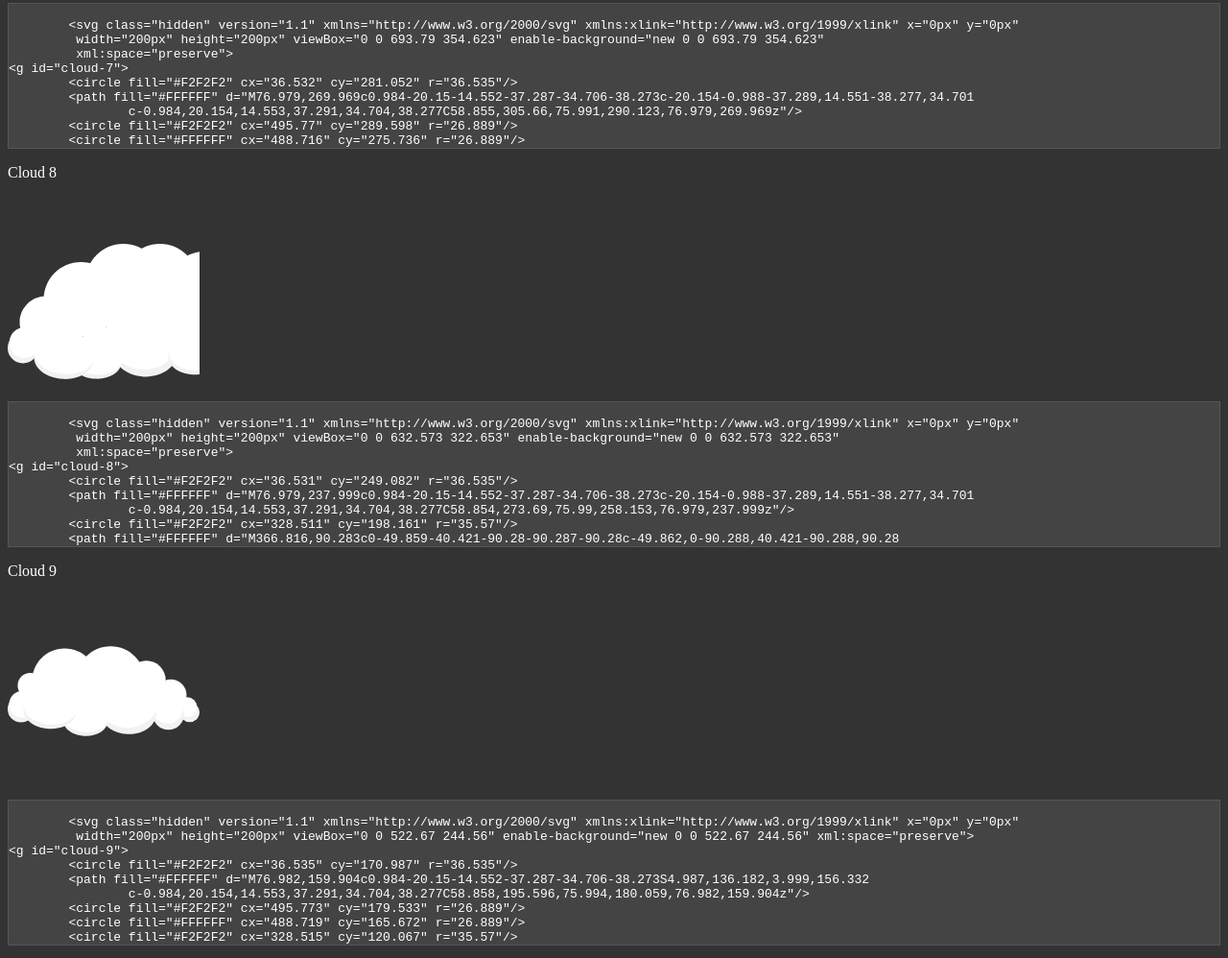
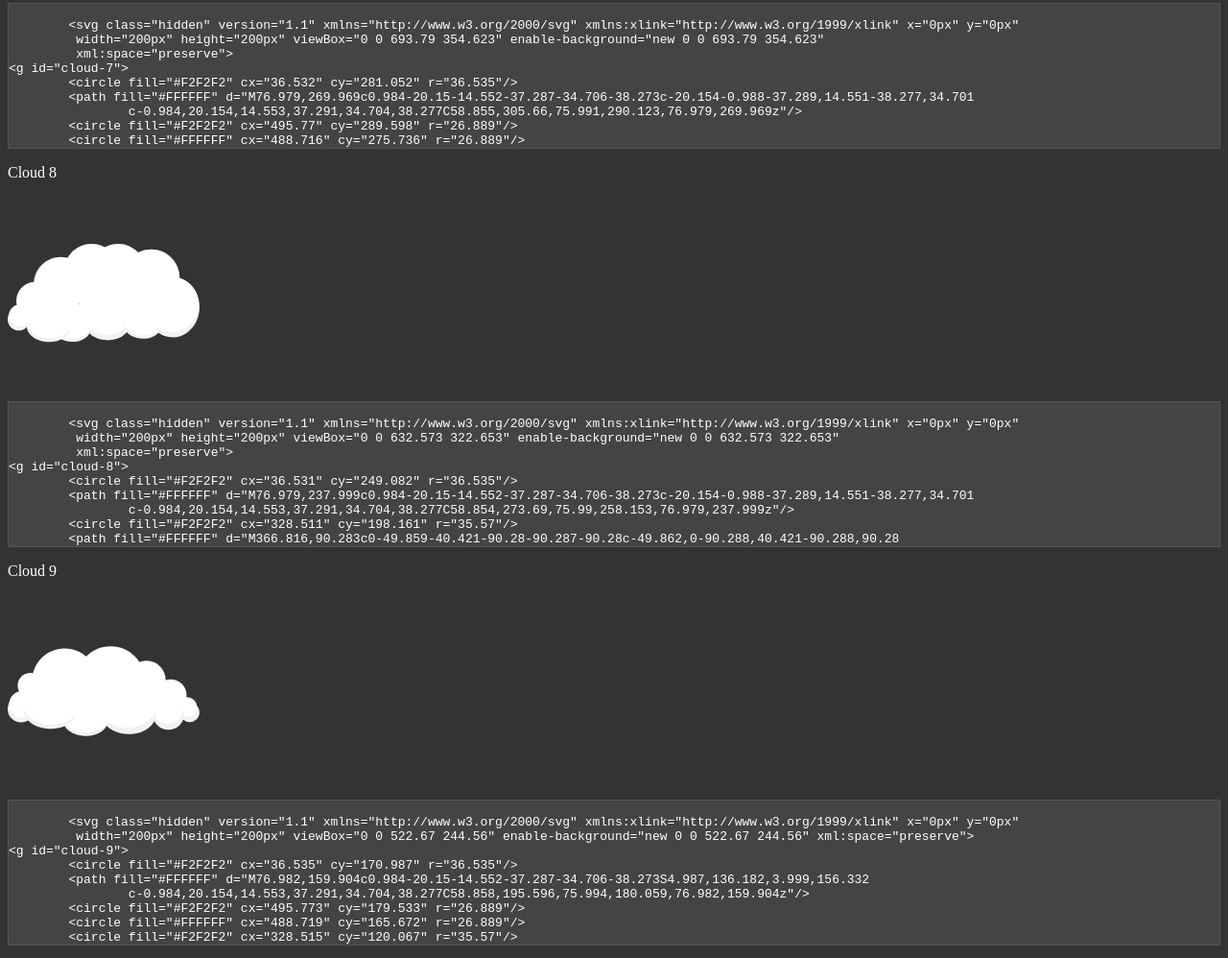
Before and after one commit to anacuco/instrucktor, a website: page client/public/template.html in a window 1280 px wide. Shown: the part 3572-4570 px from the top of the page at 96% size. Drawn offline with Linux system fonts and the light colour scheme.

Commit message:
Small fix to the cloud

```diff
--- a/client/public/template.html
+++ b/client/public/template.html
@@ -336,7 +336,7 @@
 
 <p>Cloud 8</p>
 <div class="svg">
-    <svg viewBox="0 0 458.696 234.024">
+    <svg viewBox="0 0 632.573 322.653">
         <use xlink:href="#cloud-8"/>
     </svg>
 </div>
```
